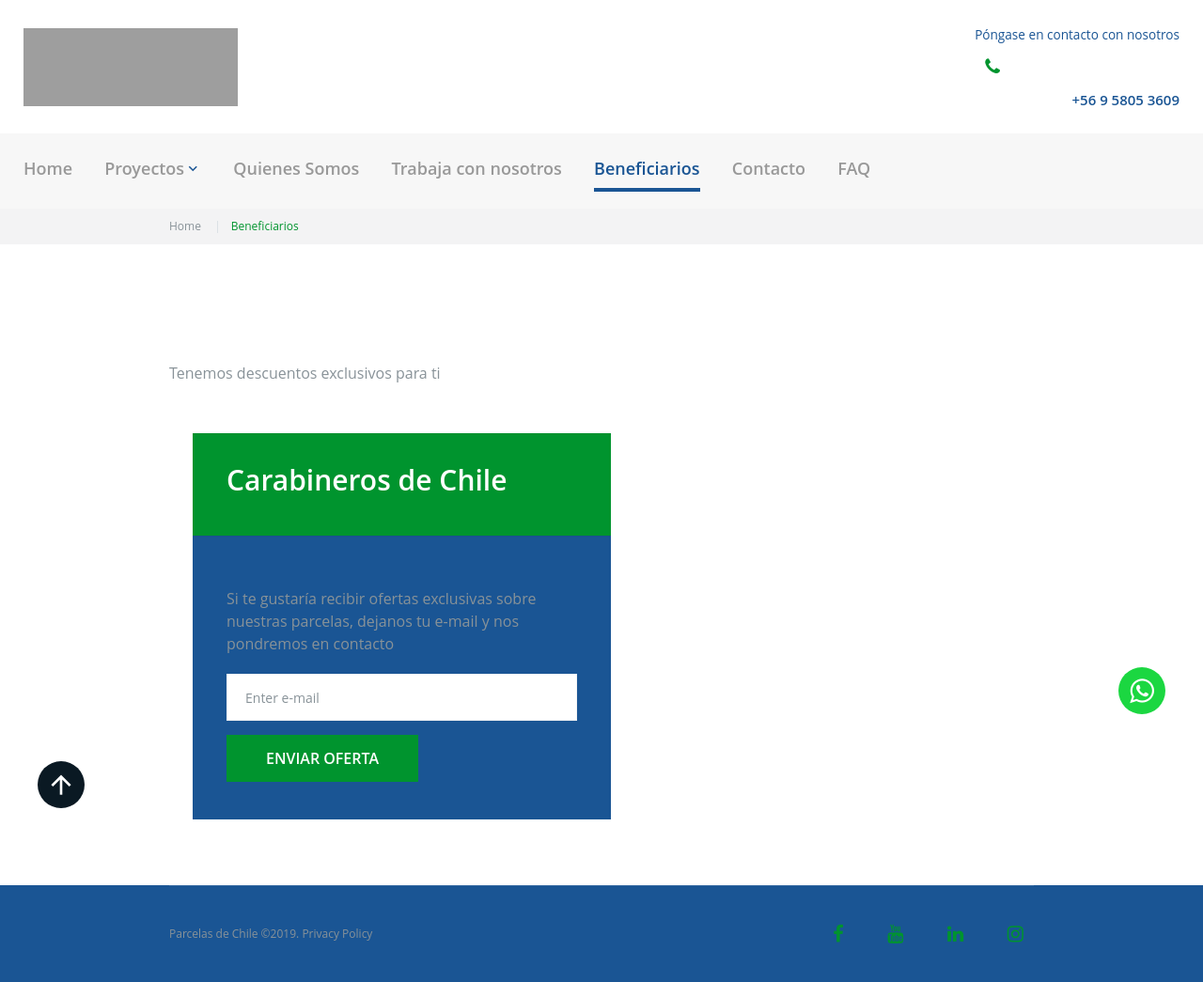
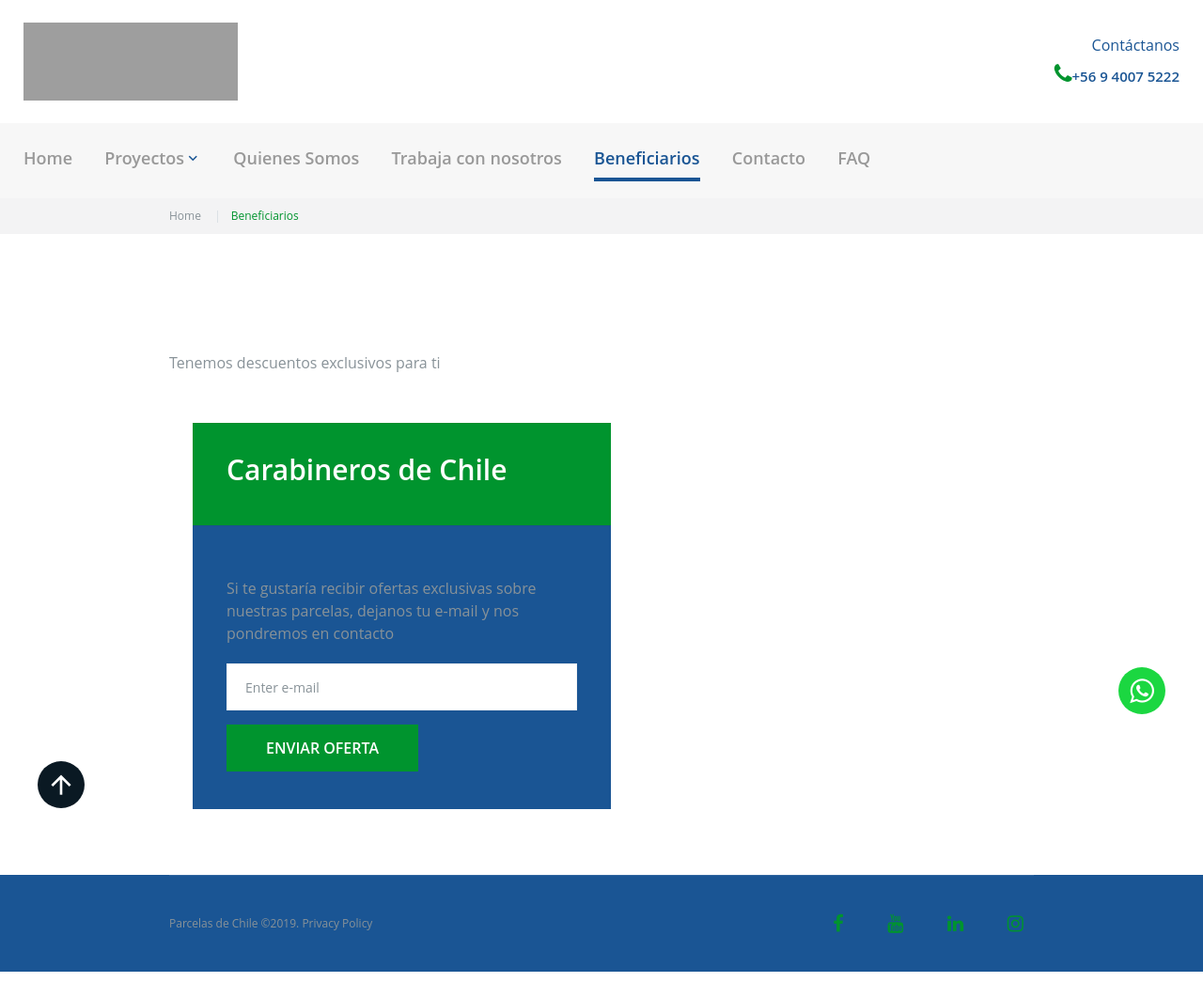
Before and after one commit to freiregtr/parcelasdechile.cl, a PHP site: page /beneficiarios in a window 1280 px wide. Shown: the whole page at 94% size. Run offline with PHP 8.4, Linux system fonts and the light colour scheme; some libraries are stand-ins or nearby versions; some web fonts are replaced; grey boxes are pictures that could not be loaded.

Commit message:
cambio de numero

```diff
--- a/view/modulos/10razones.php
+++ b/view/modulos/10razones.php
@@ -14,7 +14,7 @@
                         <div class="rd-navbar-brand"><a href="inicio" class="brand-name"><img src="view/componentes/img/logo/logon.png" height="85" alt="Parcelas de chile"></a>
                         </div>
                         <div class="rd-navbar-contacts rd-navbar-collapse rd-navbar-collapse-2"><span>Póngase en contacto con nosotros</span>
-                            <div><span class="icon1 fa-phone text-primary"></span><a href="callto:> +56958053609"></span><a>+56 9 5805 3609</a>
+                            <div><span class="icon1 fa-phone text-primary"></span><a href="callto:> +56958053609"></span><a>+56 9 4007 5222</a>
                             </div>
                         </div>
                     </div>
--- a/view/modulos/7beneficiospendiente.php
+++ b/view/modulos/7beneficiospendiente.php
@@ -13,8 +13,8 @@
                         <!-- RD Navbar Brand-->
                         <div class="rd-navbar-brand"><a href="inicio" class="brand-name"><img src="view/componentes/img/logo/logon.png" height="85" alt="Parcelas de chile"></a>
                         </div>
-                        <div class="rd-navbar-contacts rd-navbar-collapse rd-navbar-collapse-2"><span>Póngase en contacto con nosotros</span>
-                            <div><span class="icon1 fa-phone text-primary"></span><a href="callto:> +56958053609"></span><a>+56 9 5805 3609</a>
+                        <div class="rd-navbar-contacts rd-navbar-collapse rd-navbar-collapse-2"><span>Contáctanos</span>
+                            <div><span class="icon1 fa-phone text-primary"></span><a href="callto:> +56958053609"></span><a>+56 9 4007 5222</a>
                             </div>
                         </div>
                     </div>
--- a/view/modulos/beneficiarios.php
+++ b/view/modulos/beneficiarios.php
@@ -12,10 +12,10 @@
                         <button data-rd-navbar-toggle=".rd-navbar-nav-wrap" class="rd-navbar-toggle"><span></span></button>
                         <!-- RD Navbar Brand-->
                         <div class="rd-navbar-brand"><a href="inicio" class="brand-name"><img src="view/componentes/img/logo/logo_transparente.png" width="228" height="83" alt=""></a></div>
-                        <div class="rd-navbar-contacts rd-navbar-collapse rd-navbar-collapse-2"><span class="semi-small">Póngase
-                                en contacto con nosotros</span>
-                            <div><span class="icon fa-phone text-primary"></span><a href="callto:>+56 9 5805 3609">+56 9 5805 3609</a></div>
+                       <div class="rd-navbar-contacts rd-navbar-collapse rd-navbar-collapse-2"><span>Contáctanos</span>
+                        <div><span class="icon1 fa-phone text-primary"></span><a href="callto:> +56958053609"></a><a>+56 9 4007 5222</a>
                         </div>
+                    </div>
                     </div>
                 </div>
                 <div class="rd-navbar-nav-wrap">
--- a/view/modulos/blog.php
+++ b/view/modulos/blog.php
@@ -13,8 +13,8 @@
                         <!-- RD Navbar Brand-->
                         <div class="rd-navbar-brand"><a href="inicio" class="brand-name"><img src="view/componentes/img/logo/logon.png" height="85" alt="Parcelas de chile"></a>
                         </div>
-                        <div class="rd-navbar-contacts rd-navbar-collapse rd-navbar-collapse-2"><span>Póngase en contacto con nosotros</span>
-                            <div><span class="icon1 fa-phone text-primary"></span><a>+56 9 5805 3609</a>
+                        <div class="rd-navbar-contacts rd-navbar-collapse rd-navbar-collapse-2"><span>Contáctanos</span>
+                            <div><span class="icon1 fa-phone text-primary"></span><a>+56 9 4007 5222</a>
                             </div>
                         </div>
                     </div>
--- a/view/modulos/contacto.php
+++ b/view/modulos/contacto.php
@@ -13,8 +13,9 @@
                         <!-- RD Navbar Brand-->
                         <div class="rd-navbar-brand"><a href="inicio" class="brand-name"><img src="view/componentes/img/logo/logon.png" height="85" alt=""></a></div>
                         <div class="rd-navbar-contacts rd-navbar-collapse rd-navbar-collapse-2"><span>Contáctanos</span>
-                            <div><span class="icon1 fa-phone text-primary"></span><a href="callto:>+56 9 5805 3609">+56 9 5805 3609</a></div>
+                        <div><span class="icon1 fa-phone text-primary"></span><a href="callto:> +56958053609"></a><a>+56 9 4007 5222</a>
                         </div>
+                    </div>
                     </div>
                 </div>
                 <div class="rd-navbar-nav-wrap">
--- a/view/modulos/faq.php
+++ b/view/modulos/faq.php
@@ -15,9 +15,9 @@
                         <div class="rd-navbar-brand"><a href="inicio" class="brand-name"><img src="view/componentes/img/logo/logon.png"  height="85" alt="Parcelas de chile"></a>
                         </div>
                         <div class="rd-navbar-contacts rd-navbar-collapse rd-navbar-collapse-2"><span>Contáctanos</span>
-                            <div><span class="icon1 fa-phone text-primary"></span><a href="callto:> +56958053609"><a>+56 9 5805 3609</a></a>
-                            </div>
+                        <div><span class="icon1 fa-phone text-primary"></span><a href="callto:> +56958053609"></a><a>+56 9 4007 5222</a>
                         </div>
+                    </div>
                     </div>
                 </div>
                 <div class="rd-navbar-nav-wrap">
--- a/view/modulos/inicio.php
+++ b/view/modulos/inicio.php
@@ -12,7 +12,7 @@
                     <div class="rd-navbar-brand"><a href="inicio" class="brand-name"><img src="view/componentes/img/logo/logon.png" height="85" alt="Parcelas de chile"></a>
                     </div>
                     <div class="rd-navbar-contacts rd-navbar-collapse rd-navbar-collapse-2"><span>Contáctanos</span>
-                        <div><span class="icon1 fa-phone text-primary"></span><a href="callto:> +56958053609"></a><a>+56 9 5805 3609</a>
+                        <div><span class="icon1 fa-phone text-primary"></span><a href="callto:> +56958053609"></a><a>+56 9 4007 5222</a>
                         </div>
                     </div>
                 </div>
--- a/view/modulos/lagochapo.php
+++ b/view/modulos/lagochapo.php
@@ -12,10 +12,10 @@
                         </div>
 
                         <!-- TELÉFONO-->
-                        <div class="rd-navbar-contacts rd-navbar-collapse rd-navbar-collapse-2"><span>Contáctanos</span>
-                            <div><span class="icon1 fa-phone text-primary"></span><a href="callto:> +56958053609"><a>+56 9 5805 3609</a></a>
-                            </div>
+                         <div class="rd-navbar-contacts rd-navbar-collapse rd-navbar-collapse-2"><span>Contáctanos</span>
+                        <div><span class="icon1 fa-phone text-primary"></span><a href="callto:> +56958053609"></a><a>+56 9 4007 5222</a>
                         </div>
+                    </div>
                     </div>
                 </div>
                 <div class="rd-navbar-nav-wrap">
--- a/view/modulos/parcelacionelvolantin.php
+++ b/view/modulos/parcelacionelvolantin.php
@@ -11,10 +11,10 @@
                         <div class="rd-navbar-brand"><a href="inicio" class="brand-name"><img src="view/componentes/img/logo/logon.png" height="85" alt="Parcelas de chile"></a>
                         </div>
                         <!-- TELÉFONO-->
-                        <div class="rd-navbar-contacts rd-navbar-collapse rd-navbar-collapse-2"><span>Contáctanos</span>
-                            <div><span class="icon1 fa-phone text-primary"></span><a href="callto:> +56958053609"></a><a>+56 9 5805 3609</a>
-                            </div>
+                         <div class="rd-navbar-contacts rd-navbar-collapse rd-navbar-collapse-2"><span>Contáctanos</span>
+                        <div><span class="icon1 fa-phone text-primary"></span><a href="callto:> +56958053609"></a><a>+56 9 4007 5222</a>
                         </div>
+                    </div>
                     </div>
                 </div>
                 <div class="rd-navbar-nav-wrap">
--- a/view/modulos/quienessomos.php
+++ b/view/modulos/quienessomos.php
@@ -14,9 +14,9 @@
                         <div class="rd-navbar-brand"><a href="inicio" class="brand-name"><img src="view/componentes/img/logo/logon.png" height="85" alt="Parcelas de chile"></a>
                         </div>
                         <div class="rd-navbar-contacts rd-navbar-collapse rd-navbar-collapse-2"><span>Contáctanos</span>
-                            <div><span class="icon1 fa-phone text-primary"></span><a href="callto:> +56958053609"></a><a>+56 9 5805 3609</a>
-                            </div>
+                        <div><span class="icon1 fa-phone text-primary"></span><a href="callto:> +56958053609"></a><a>+56 9 4007 5222</a>
                         </div>
+                    </div>
                     </div>
                 </div>
                 <div class="rd-navbar-nav-wrap">
--- a/view/modulos/trabajaconnosotros.php
+++ b/view/modulos/trabajaconnosotros.php
@@ -12,9 +12,10 @@
                         <button data-rd-navbar-toggle=".rd-navbar-nav-wrap" class="rd-navbar-toggle"><span></span></button>
                         <!-- RD Navbar Brand-->
                         <div class="rd-navbar-brand"><a href="inicio" class="brand-name"><img src="view/componentes/img/logo/logon.png" height="85" alt=""></a></div>
-                        <div class="rd-navbar-contacts rd-navbar-collapse rd-navbar-collapse-2"><span>Contáctanos</span>
-                            <div><span class="icon1 fa-phone text-primary"></span><a href="callto:>+56 9 5805 3609">+56 9 5805 3609</a></div>
+                         <div class="rd-navbar-contacts rd-navbar-collapse rd-navbar-collapse-2"><span>Contáctanos</span>
+                        <div><span class="icon1 fa-phone text-primary"></span><a href="callto:> +56958053609"></a><a>+56 9 4007 5222</a>
                         </div>
+                    </div>
                     </div>
                 </div>
                 <div class="rd-navbar-nav-wrap">
```
